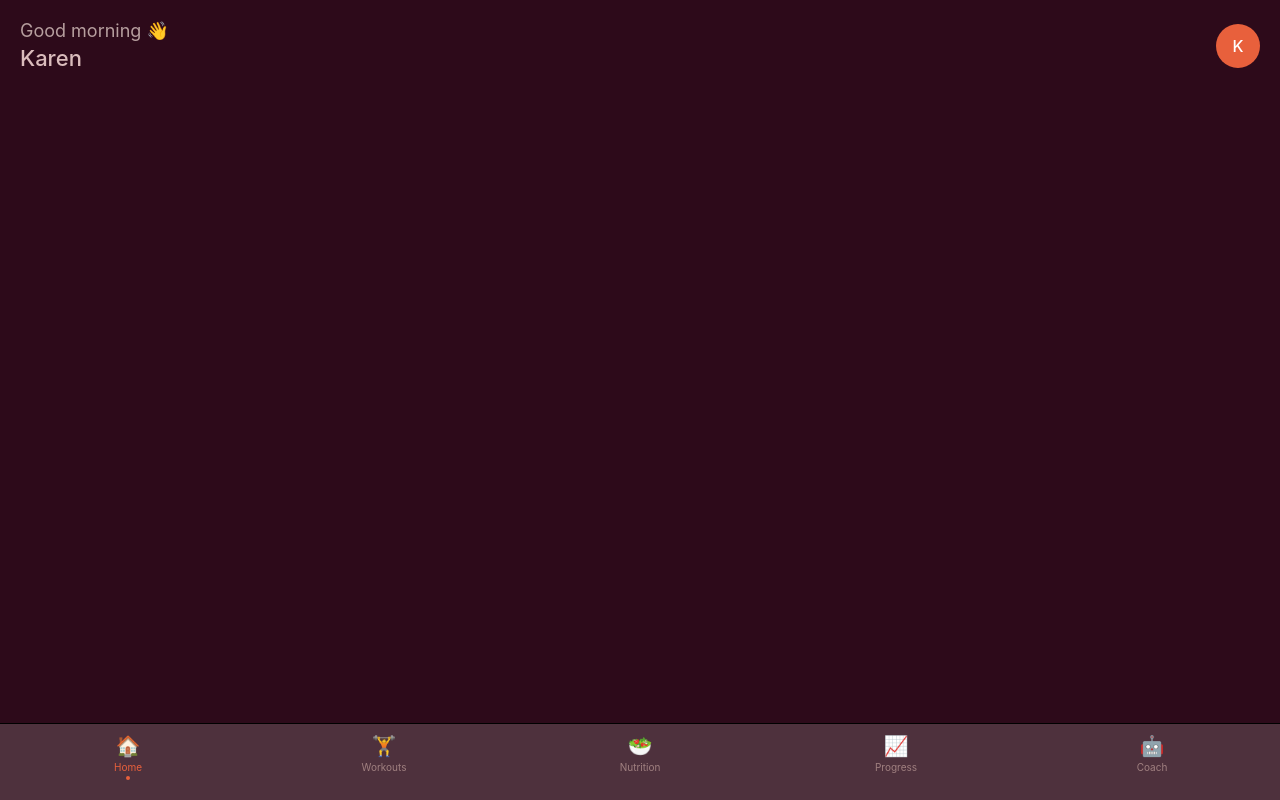
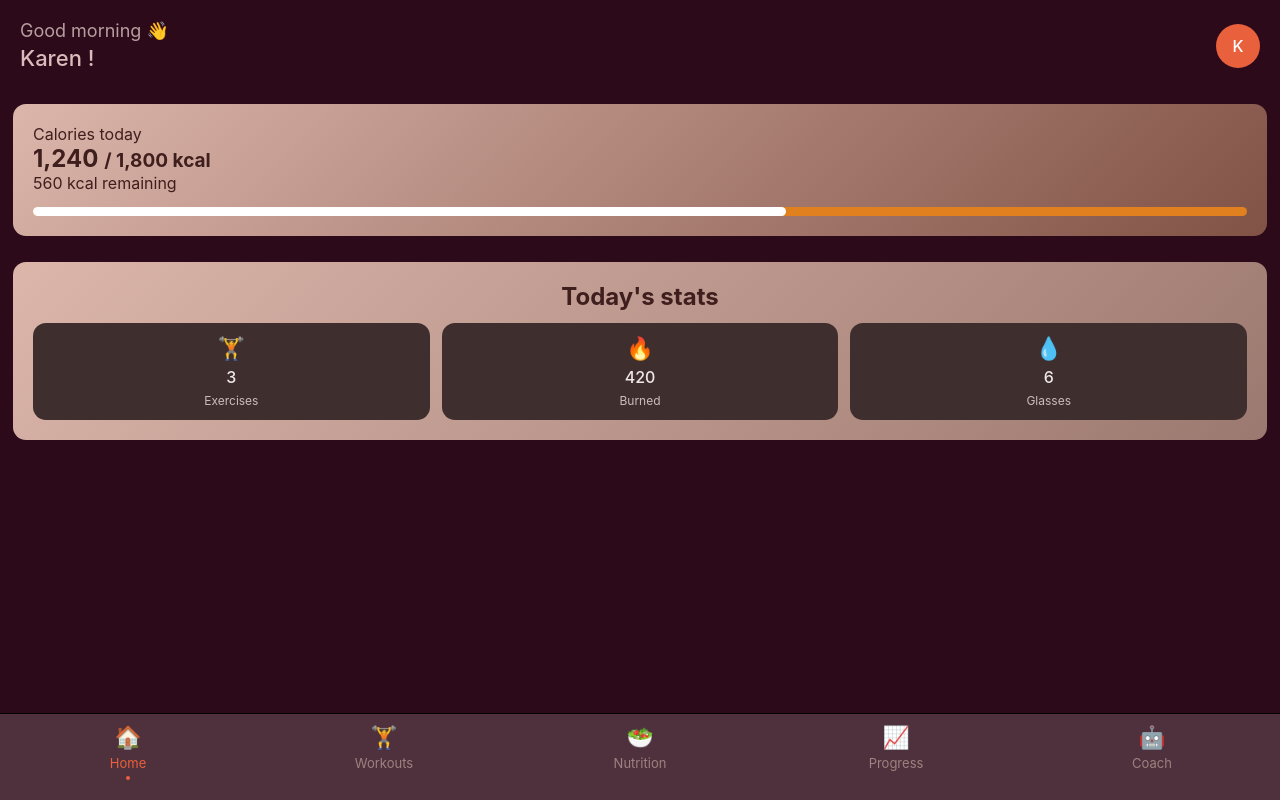
Before and after one commit to karenmahrous/fitforge, a React (Vite) app in the folder client/: page / in a window 1280 px wide. Built offline with nearby package versions, Linux system fonts and the light colour scheme.

Commit message:
Added Today's stats in the Dashoard component

```diff
--- a/client/src/Components/Dashboard.tsx
+++ b/client/src/Components/Dashboard.tsx
@@ -1,8 +1,6 @@
 function Dashboard(){
     return(
         <>
-
-
             <div style = {{
                 display: 'flex',
                 justifyContent: 'space-between',
@@ -11,7 +9,7 @@ function Dashboard(){
             }}>
                 <div>
                     <p style={{ color: '#b79f9f', fontSize: '18px'}}>Good morning 👋</p>
-                    <h2 style={{ color: '#dabcbc', fontSize: '22px', fontWeight: '500', marginTop: '4px'}}>Karen</h2>
+                    <h2 style={{ color: '#dabcbc', fontSize: '22px', fontWeight: '500', marginTop: '4px'}}>Karen !</h2>
                 </div>
 
                 <div style ={{
@@ -28,8 +26,71 @@ function Dashboard(){
                     K
                 </div>
         </div>
+        <div style = {{padding: '13px'}}>
+            <div style = {{
+                background: 'linear-gradient(135deg, #dcb6ab, #815246)',
+                padding: '20px',
+                color: '#3f1e1e',
+                borderRadius: '13px',
+            }}>
+                <p>Calories today</p>
+                <h2>1,240 <span style =  {{fontSize: '19px'}}>/ 1,800 kcal </span></h2>
+                <p>560 kcal remaining</p>
+
+                <div style = {{
+                    background: '#e1801f',
+                    borderRadius: '20px',
+                    marginTop: '14px',
+                    height: '9px',
+                }}>
+                    <div style={{
+                        backgroundColor: '#fff',
+                        borderRadius: '20px',
+                        height: '9px',
+                        width: '62%',
+                    }} />
+                </div>
+            </div>
+        </div>
+        <div style = {{
+            padding: '13px'
+        }}>
+            <div style = {{
+                background:'linear-gradient(135deg, #dcb6ab, #9c7970)',
+                padding: '20px',
+                borderRadius: '13px',
+            }}>
+                <h2 style = {{color: '#3f1e1e', textAlign: "center", marginBottom: '12px'}}>Today's stats</h2>
+                <div style = {{display: 'flex', gap:'12px'}}>
+                    <DailyItem icon = '🏋️' label ='Exercises' number = '3' />
+                    <DailyItem icon = '🔥' label ='Burned' number = '420' />
+                    <DailyItem icon = '💧' label ='Glasses' number = '6' />
+                </div>
+            </div>
+        </div>
     </>
     )
 }
 
+function DailyItem({icon, label, number}: {icon: string, label: string, number: string}){
+    return(
+            <div style={{
+                flex: 1,
+                background: '#3f2e2e',
+                borderRadius: '13px',
+                padding: '12px',
+                display: 'flex',
+                flexDirection: 'column',
+                alignItems: 'center',
+                gap: '6px',
+                cursor: 'pointer',
+
+            }}>
+                <span style={{ fontSize: '22px' }}>{icon}</span>
+                <span style={{ fontSize: '16px', color: '#f0e8e8', fontWeight: '500' }}>{number}</span>
+                <span style={{ fontSize: '12px', color: '#cebcbc' }}>{label}</span>
+            </div>
+    )
+}
+
 export default Dashboard
--- a/client/src/Components/Navbar.tsx
+++ b/client/src/Components/Navbar.tsx
@@ -27,12 +27,12 @@ function NavItem({icon, label, active} : {icon: string, label: string, active?:
             display: 'flex',
             flexDirection: 'column',
             alignItems: 'center',
-            gap: '3px',
+            gap: '5px',
             cursor: 'pointer',
         }}>
-             <span style={{ fontSize: '20px' }}>{icon}</span>
+             <span style={{ fontSize: '22px' }}>{icon}</span>
              <span style={{
-                fontSize: '10px',
+                fontSize: '13px',
                 color: active ? '#E8603C' : '#a08080',
             }}>
                 {label}
```
